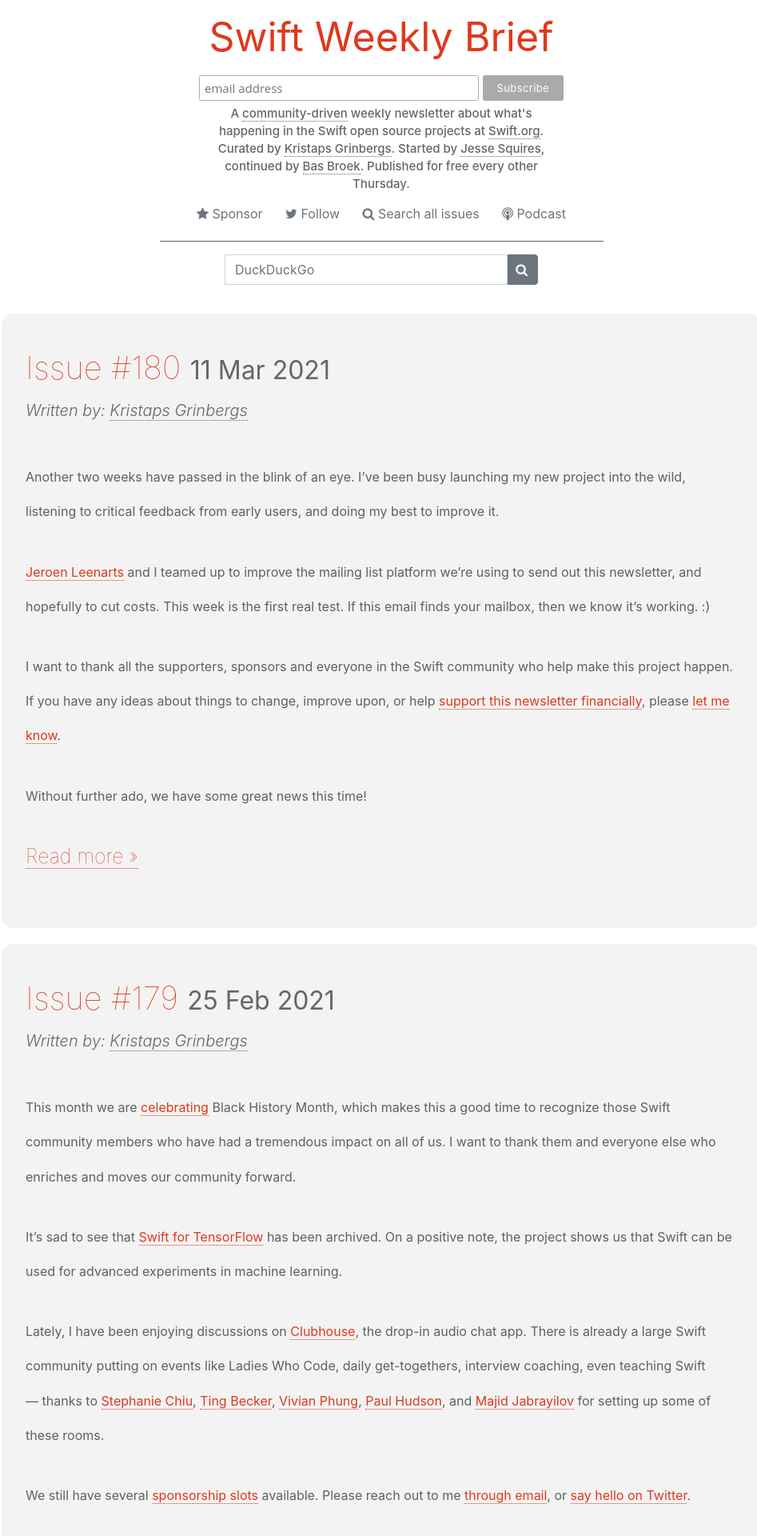
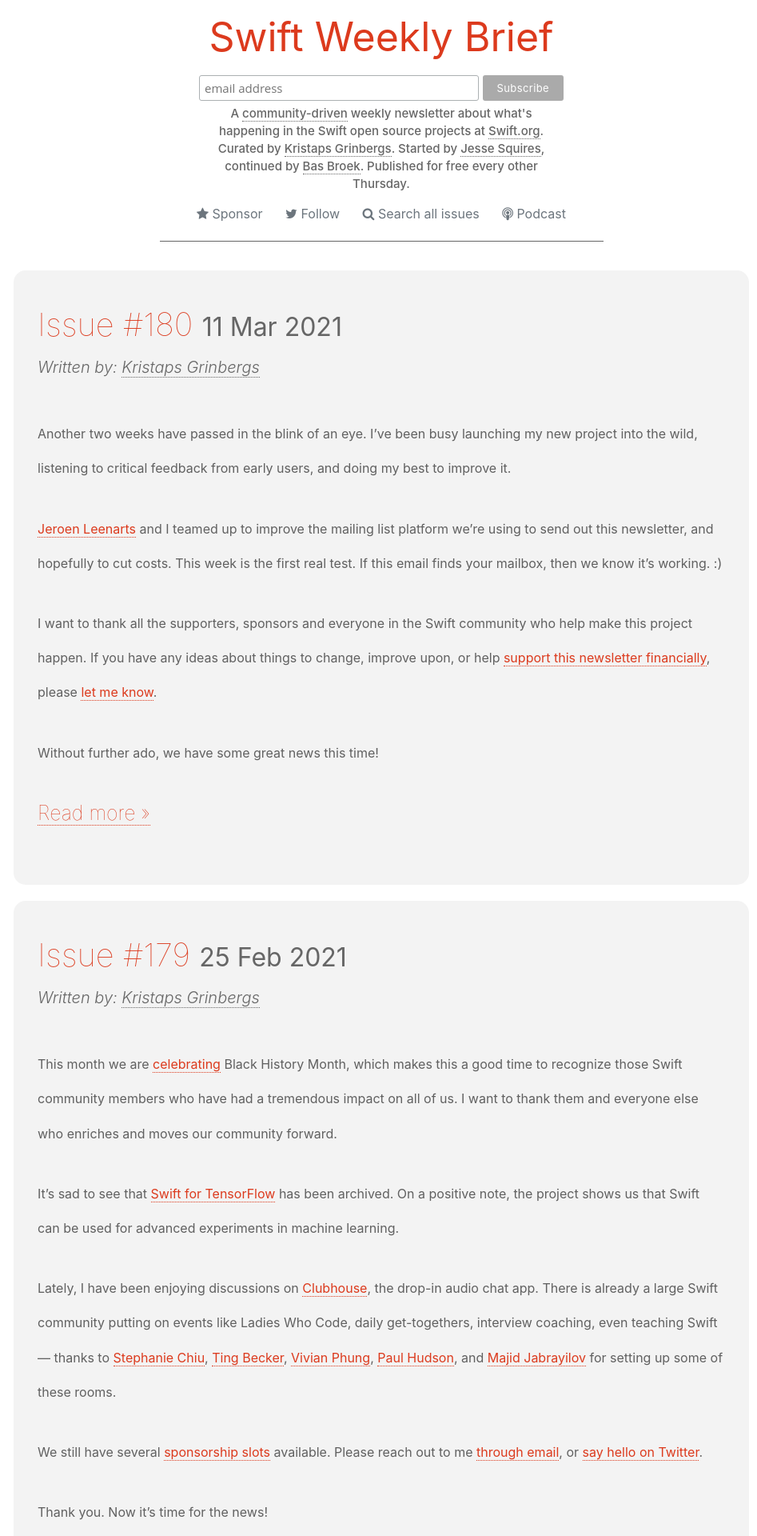
Before and after one commit to SwiftWeekly/swiftweekly.github.io, a Jekyll site: the page built from index.html, in a window 1280 px wide. Shown: the top 1920 px of the page at 80% size, without its empty margins (163-1110 px from the left). Built offline with Jekyll 4.4.1, drawn with Linux system fonts in a browser that asks for light colours; the list of posts is cut into pages by our own code.

Commit message:
Remove search box since a search button is now on every page.

```diff
--- a/index.html
+++ b/index.html
@@ -5,12 +5,6 @@
 
 <!-- post-list -->
 <div>
-    <div class="row">
-    <div class="mx-auto col-xs-10 col-sm-8 col-md-8">
-        {% include search_box.html %}
-    </div>
-    </div>
-
     {% for post in paginator.posts %}
       {% assign author = site.data.authors[post.author] %}
       <div class="post-list-item">
```
